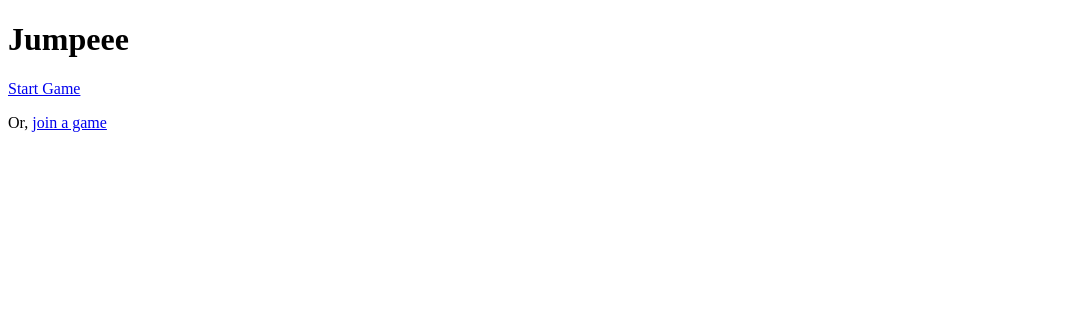
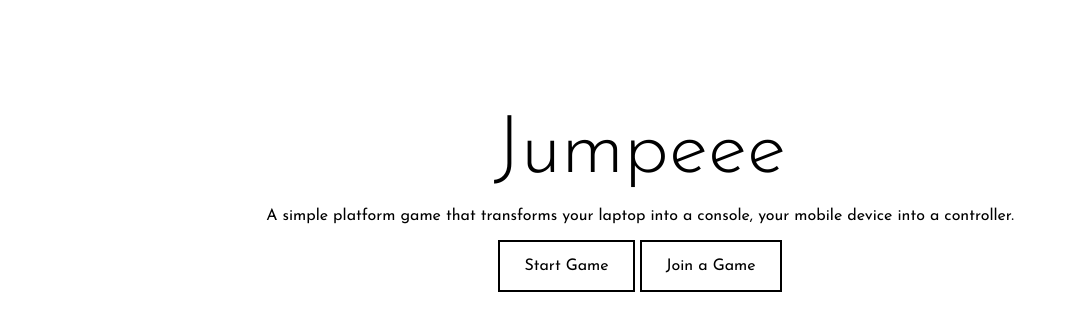
Before and after one commit to emilychang1/jumpeee, a website: page views/index.html in a window 1280 px wide. Shown: the whole page, without its empty margins (0-1069 px from the left). Drawn offline with Linux system fonts and the light colour scheme; files that its build step writes are made by us from their sources.

Commit message:
[client] basic design for landing

```diff
--- a/public/styles/style.css
+++ b/public/styles/style.css
@@ -1,3 +1,50 @@
+* {
+    padding: 0;
+    margin: 0;
+    font-family:'Josefin Sans';
+}
+
+.wrap-container {
+    width:100%;
+    text-align:center;
+}
+
+.wrap {
+    width:70%;
+    float:none;
+    display:inline-block;
+}
+
+    .landing .wrap {
+        margin-top:7em;
+    }
+
+    section h1 {
+        font-weight:300;
+        font-size:5em;
+    }
+
+    .landing p {
+        margin-top:1em;
+    }
+
+    .landing .button {
+        margin-top:1em;
+    }
+
+.button {
+    color:#000;
+    text-decoration:none;
+    padding:1em 1.5em;
+    border:2px solid #000;
+    display:inline-block;
+}
+
+    .button:hover {
+        background-color:#000;
+        color:#FFF;
+    }
+
 .game_hash {
     position:fixed;
     top:0;
--- a/views/index.html
+++ b/views/index.html
@@ -2,13 +2,19 @@
 <html>
   <head>
     <title>Jumpeee</title>
-    <link href="style.css" rel="stylesheet">
+    <link href="https://fonts.googleapis.com/css?family=Josefin+Sans:300,400" rel="stylesheet">
+    <link href="/styles/style.css" rel="stylesheet">
     <script src="/scripts/index.js"></script>
     <script src="/scripts/utils.js"></script>
   </head>
   <body>
-    <h1>Jumpeee</h1>
-    <a href="{{ start_url }}">Start Game</a>
-    <p>Or, <a href="/join">join a game</a></p>
+    <section class="landing wrap-container">
+      <div class="wrap">
+        <h1>Jumpeee</h1>
+        <p>A simple platform game that transforms your laptop into a console, your mobile device into a controller.</p>
+        <a class="button" href="{{ start_url }}">Start Game</a>
+        <a class="button" href="/join">Join a Game</a>
+      </div>
+    </section>
   </body>
 </html>
```
Also changed, not shown: views/game.html (+1 -1 lines), views/join.html (+21 -5 lines).
